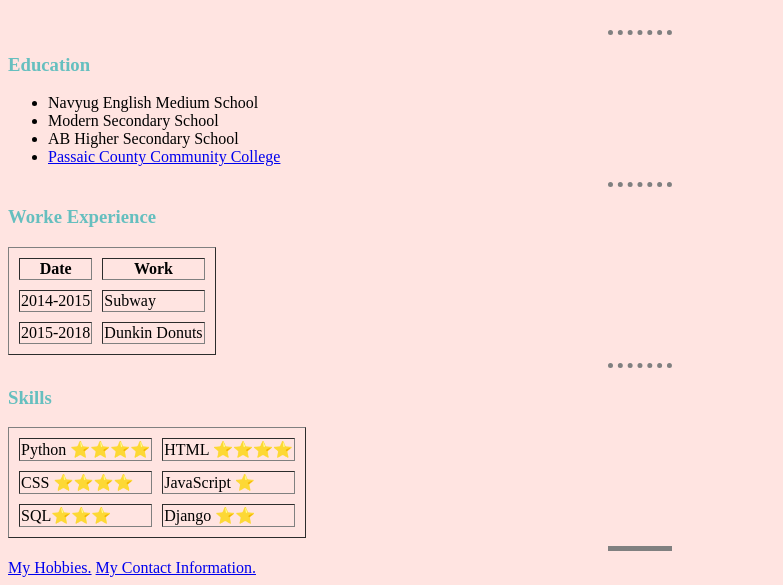
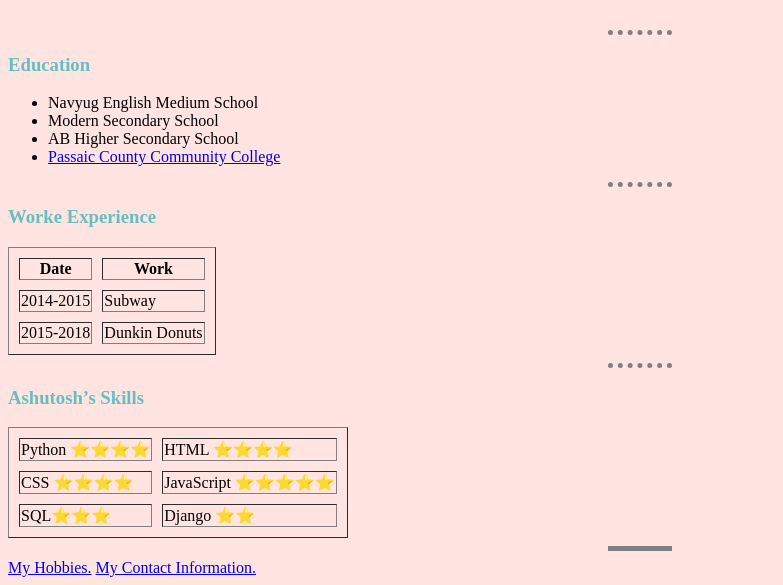
Before and after one commit to mindquaker/AshutoshCV, a plain HTML site: page index.html in a window 1280 px wide. Shown: the part 292-877 px from the top of the page, without its empty margins (0-783 px from the left). Drawn offline with Linux system fonts and the light colour scheme.

Commit message:
Update index.html

```diff
--- a/index.html
+++ b/index.html
@@ -44,7 +44,7 @@
 
     </table>
 <hr>
-    <h3> <strong> Skills </strong> </h3>
+    <h3> <strong> Ashutosh’s Skills </strong> </h3>
 
         <table cellspacing = 10 px border=" 1">
             <tr>
@@ -53,7 +53,7 @@
             </tr>
            <tr>
              <td>CSS ⭐⭐⭐⭐</td>
-              <td> JavaScript ⭐</td>
+              <td> JavaScript ⭐⭐⭐⭐⭐</td>
           </tr>
           <tr>
              <td> SQL⭐⭐⭐</td>
```
